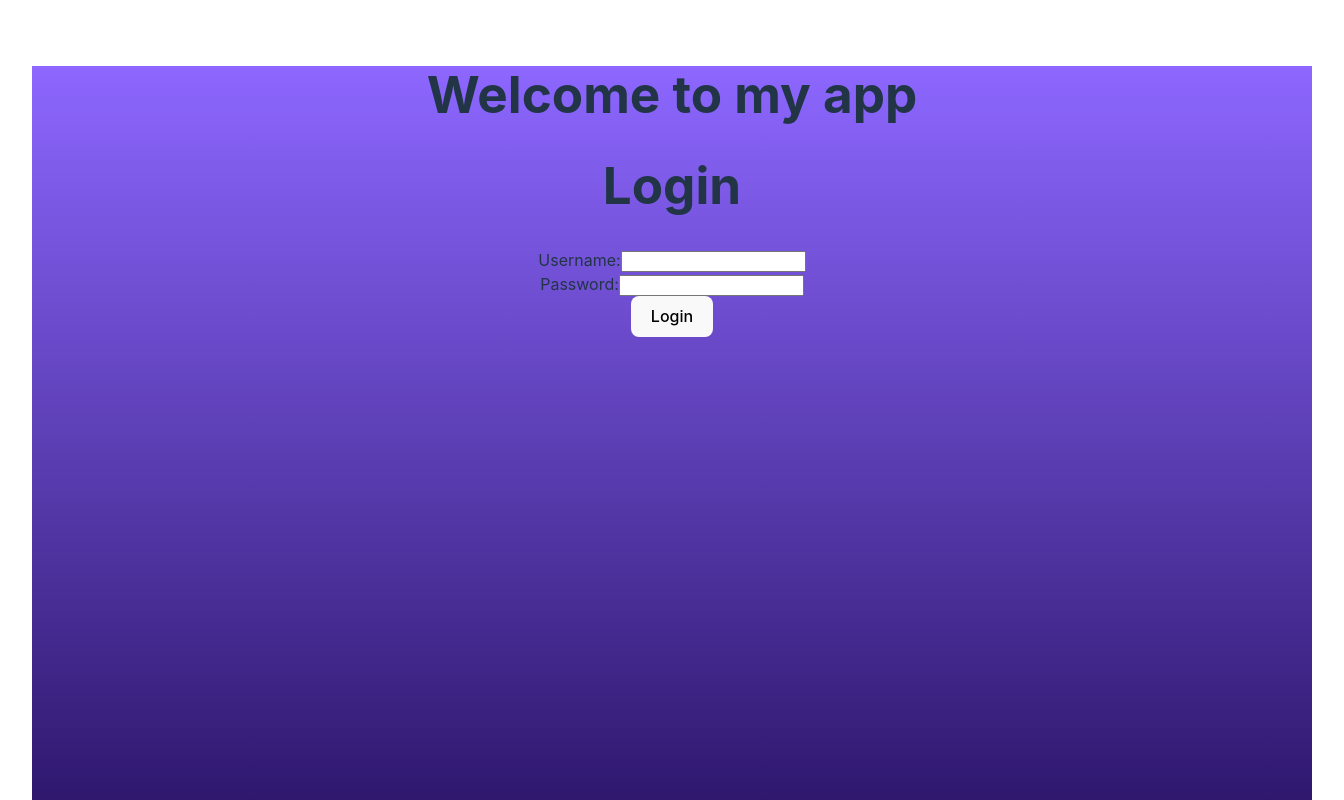
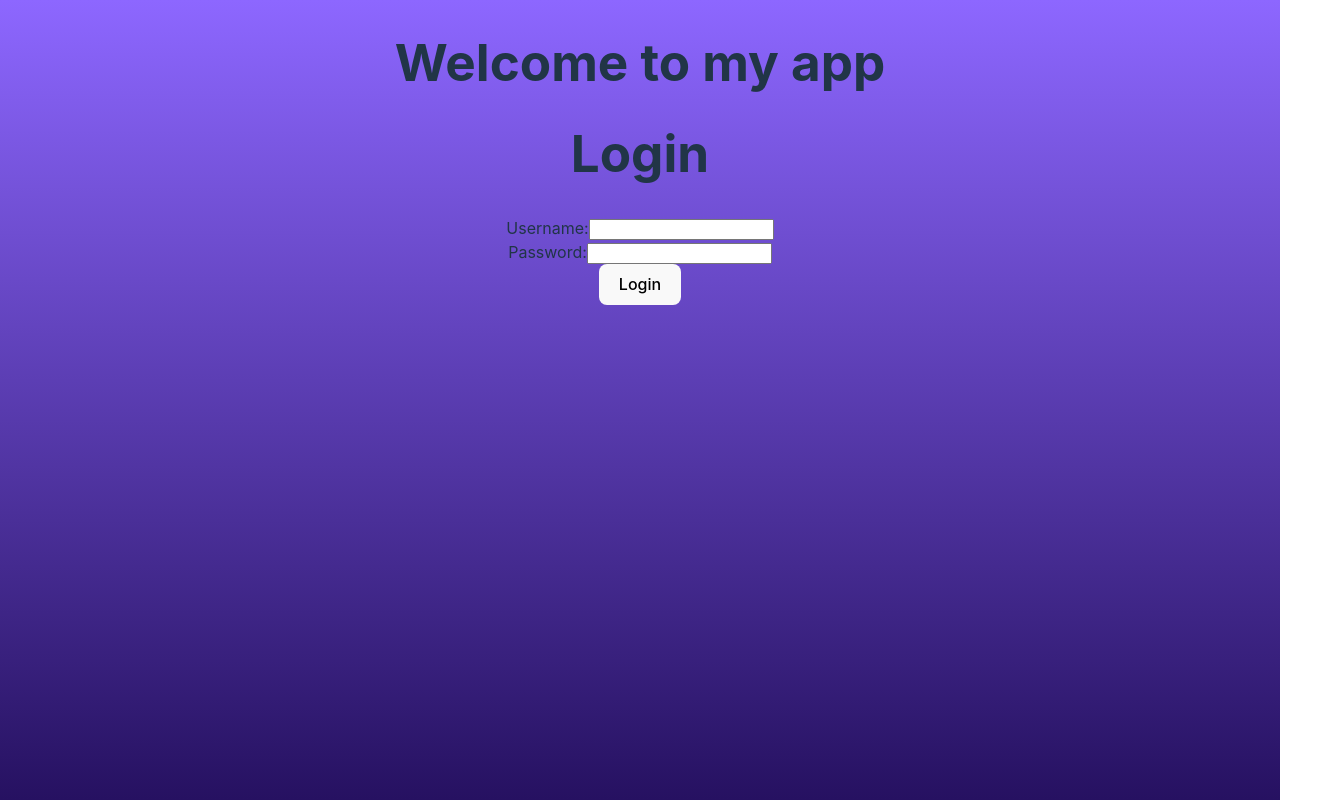
Before and after one commit to vewe7/ChessApp, a React (Vite) app in the folder client/: page /login in a window 1280 px wide. Shown: the top 800 px of the page, 1344 px wide, since content can reach past the window. Built offline with nearby package versions, Linux system fonts and the light colour scheme.

Commit message:
Make background fill page

```diff
--- a/client/src/App.css
+++ b/client/src/App.css
@@ -6,8 +6,15 @@
 }
 .animated-gradient {
     background: linear-gradient(180deg, #8d67ff, #261161);
-    height: 100vh;
-    width: 100vw;
+    min-height: 100%;
+    min-width: 1024px;
+    width: 100%;
+    height: auto;
+
+    position: fixed;
+    top: 0;
+    left: 0;
+    background-size: cover;
   }
 
 .logo {
```
